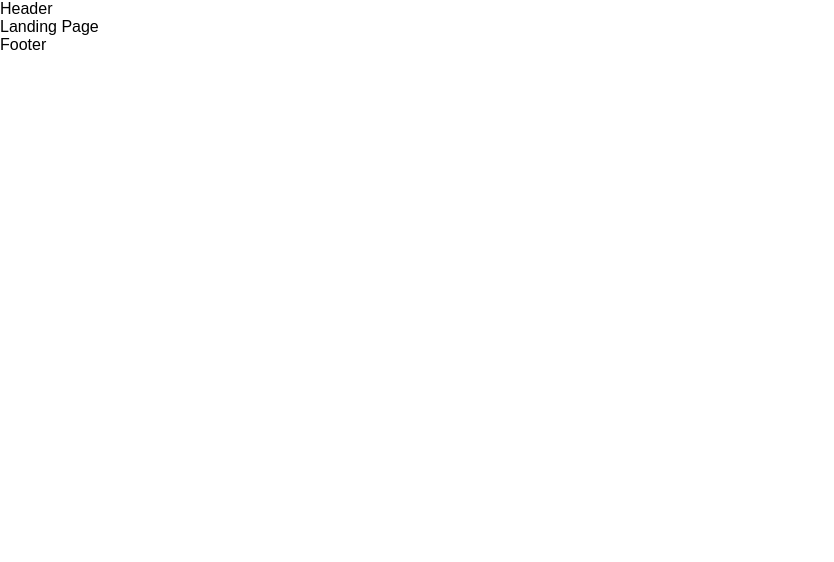
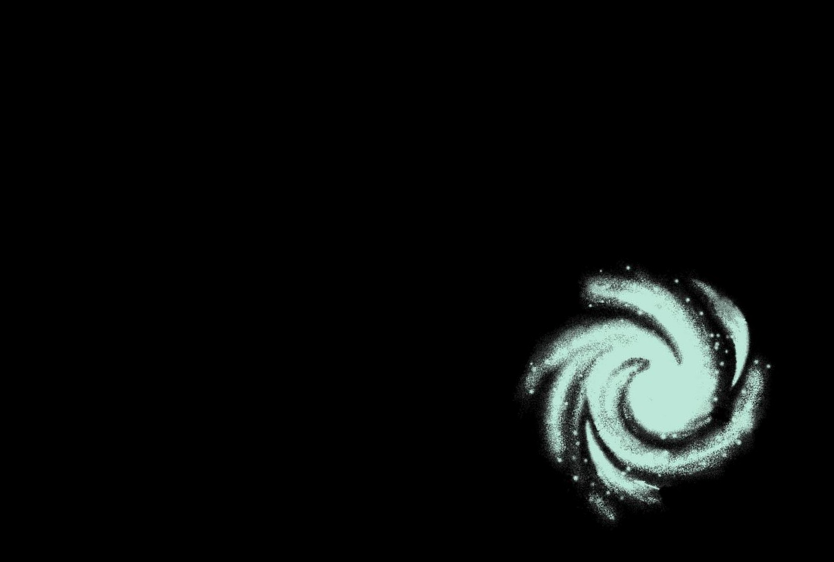
Before and after one commit to omnicoders/omniuncommons, a React (Create React App) app: page / in a window 1280 px wide. Shown: the top 562 px of the page, without its empty margins (0-834 px from the left). Built offline with nearby package versions, Linux system fonts and the light colour scheme.

Commit message:
add omni logo

```diff
--- a/public/index.html
+++ b/public/index.html
@@ -19,7 +19,9 @@
       work correctly both with client-side routing and a non-root public URL.
       Learn how to configure a non-root public URL by running `npm run build`.
     -->
-    <title>React App</title>
+    <!-- Bootstrap 4 -->
+    <link rel="stylesheet" href="https://stackpath.bootstrapcdn.com/bootstrap/4.1.1/css/bootstrap.min.css" integrity="sha384-WskhaSGFgHYWDcbwN70/dfYBj47jz9qbsMId/iRN3ewGhXQFZCSftd1LZCfmhktB" crossorigin="anonymous">
+    <title>Omni Uncommons</title>
   </head>
   <body>
     <noscript>
@@ -36,5 +38,10 @@
       To begin the development, run `npm start` or `yarn start`.
       To create a production bundle, use `npm run build` or `yarn build`.
     -->
+    <!-- Bootstrap 4 JS Dependencies -->
+    <script src="https://code.jquery.com/jquery-3.3.1.slim.min.js" integrity="sha384-q8i/X+965DzO0rT7abK41JStQIAqVgRVzpbzo5smXKp4YfRvH+8abtTE1Pi6jizo" crossorigin="anonymous"></script>
+    <script src="https://cdnjs.cloudflare.com/ajax/libs/popper.js/1.14.3/umd/popper.min.js" integrity="sha384-ZMP7rVo3mIykV+2+9J3UJ46jBk0WLaUAdn689aCwoqbBJiSnjAK/l8WvCWPIPm49" crossorigin="anonymous"></script>
+    <!-- Bootstrap 4 -->
+    <script src="https://stackpath.bootstrapcdn.com/bootstrap/4.1.1/js/bootstrap.min.js" integrity="sha384-smHYKdLADwkXOn1EmN1qk/HfnUcbVRZyYmZ4qpPea6sjB/pTJ0euyQp0Mk8ck+5T" crossorigin="anonymous"></script>
   </body>
 </html>
--- a/src/App.js
+++ b/src/App.js
@@ -1,16 +1,12 @@
 import React, { Component } from 'react';
 import './App.css';
-import Header from './components/Header';
 import Router from './Router';
-import Footer from './components/Footer';
 
 class App extends Component {
   render() {
     return (
       <div className="App">
-        <Header />
         <Router />
-        <Footer />
       </div>
     );
   }
--- a/src/components/Footer.jsx
+++ b/src/components/Footer.jsx
@@ -3,7 +3,7 @@ import React, { Component } from 'react';
 class Footer extends Component {
   render() {
     return (
-      <div class="Footer">
+      <div className="Footer">
         Footer
       </div>
     );
--- a/src/components/Header.jsx
+++ b/src/components/Header.jsx
@@ -3,7 +3,7 @@ import React, { Component } from 'react';
 class Header extends Component {
   render() {
     return (
-      <div class="Header">
+      <div className="Header">
         Header
       </div>
     );
--- /dev/null
+++ b/src/components/LandingPage.css
@@ -0,0 +1,26 @@
+#space-container {
+  position: relative;
+  display: block;
+  width: 100%;
+  height: 100vh;
+  /*border: 1px solid blue;*/
+}
+
+#omni-logo-container {
+  position: absolute;
+  left: calc(50% - 12vw);
+  top: calc(50% - 12vw);
+  width: 24vw;
+  /*border: 1px solid white;*/
+}
+
+#omni-logo {
+  animation: Space-logo-spin infinite 140s linear;
+  width: inherit;
+  /*border: 1px solid red;*/
+}
+
+@keyframes Space-logo-spin {
+  from { transform: rotate(0deg); }
+  to { transform: rotate(360deg); }
+}
--- a/src/components/LandingPage.jsx
+++ b/src/components/LandingPage.jsx
@@ -1,10 +1,18 @@
 import React, { Component } from 'react';
+import omniLogo from '../images/omni_logo.jpeg';
+import './LandingPage.css';
 
 class LandingPage extends Component {
   render() {
     return (
-      <div class="LandingPage">
-        Landing Page
+      <div id="LandingPage space-container">
+        <div id="omni-logo-container">
+          <img
+            id="omni-logo"
+            src={omniLogo}
+            alt="Omni Commons Logo"
+          />
+        </div>
       </div>
     );
   }
--- a/src/index.css
+++ b/src/index.css
@@ -2,4 +2,5 @@ body {
   margin: 0;
   padding: 0;
   font-family: sans-serif;
+  background-color: #000;
 }
```
Also changed, not shown: src/components/Bootstrap.js (added, +44 -0 lines), src/images/omni_logo.jpeg (added).
